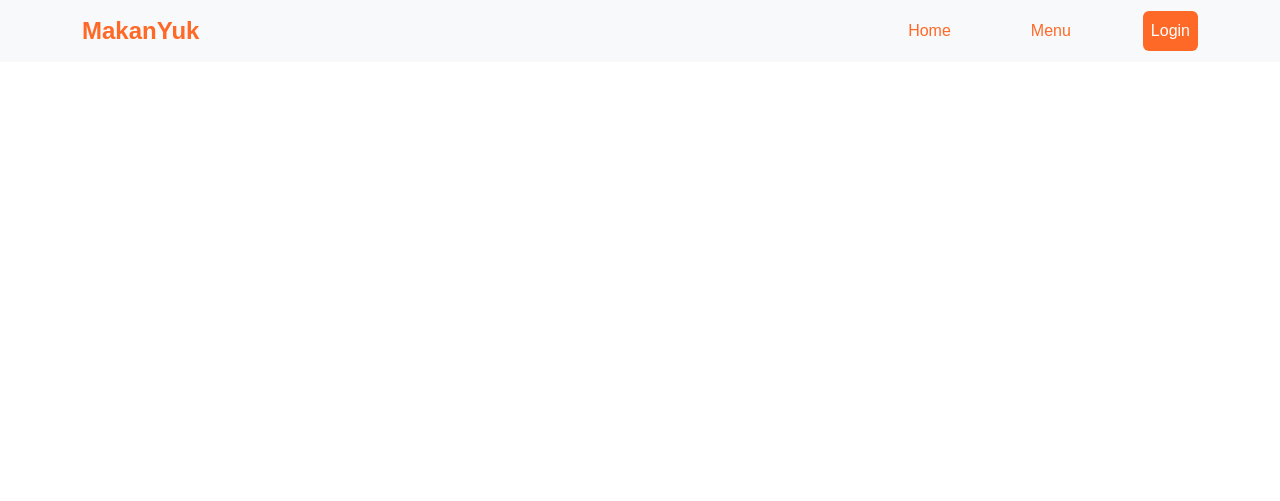
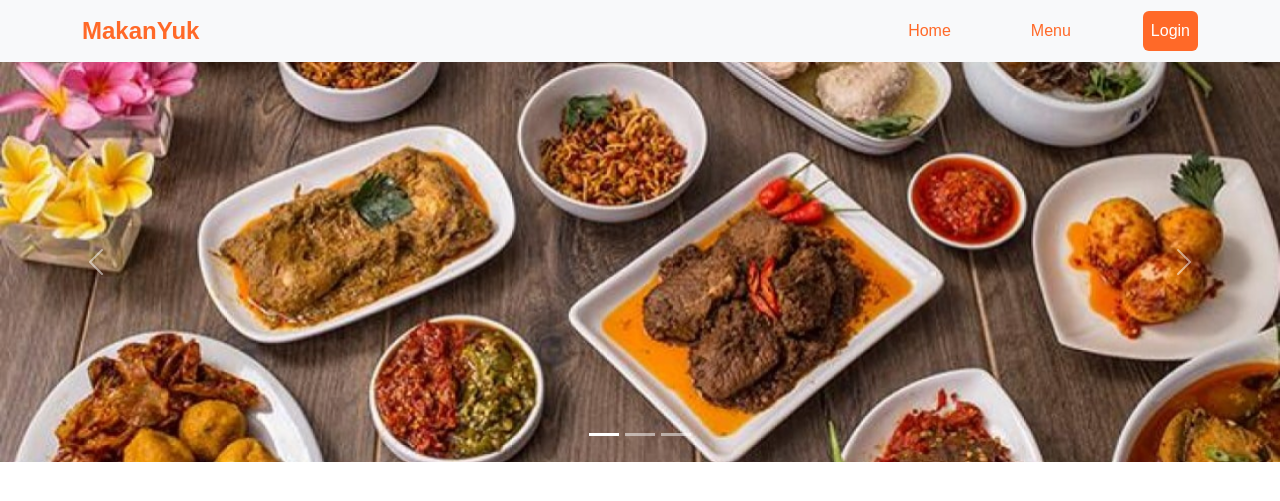
Before and after one commit to Brightlyviryaa/MakanYuk, a PHP site: page / in a window 1280 px wide. Shown: the top 501 px of the page. Run offline with PHP 8.4, Linux system fonts and the light colour scheme.

Commit message:
menambahkan image carousell

```diff
--- a/index.php
+++ b/index.php
@@ -39,6 +39,39 @@
     </div>
   </nav>
 
+  <div id="carouselExampleIndicators" class="carousel slide">
+    <div class="carousel-indicators">
+      <button type="button" data-bs-target="#carouselExampleIndicators" data-bs-slide-to="0" class="active"
+        aria-current="true" aria-label="Slide 1"></button>
+      <button type="button" data-bs-target="#carouselExampleIndicators" data-bs-slide-to="1"
+        aria-label="Slide 2"></button>
+      <button type="button" data-bs-target="#carouselExampleIndicators" data-bs-slide-to="2"
+        aria-label="Slide 3"></button>
+    </div>
+    <div class="carousel-inner">
+      <div class="carousel-item active">
+        <img src="./images/food1.png" class="d-block w-100" style="height: 50vh; object-fit: cover;" alt="...">
+      </div>
+      <div class="carousel-item">
+        <img src="./images/food2.jpeg" class="d-block w-100" style="height: 50vh; object-fit: cover;" alt="...">
+      </div>
+      <div class="carousel-item">
+        <img src="./images/food3.jpeg" class="d-block w-100" style="height: 50vh; object-fit: cover;" alt="...">
+      </div>
+    </div>
+    <button class="carousel-control-prev" type="button" data-bs-target="#carouselExampleIndicators"
+      data-bs-slide="prev">
+      <span class="carousel-control-prev-icon" aria-hidden="true"></span>
+      <span class="visually-hidden">Previous</span>
+    </button>
+    <button class="carousel-control-next" type="button" data-bs-target="#carouselExampleIndicators"
+      data-bs-slide="next">
+      <span class="carousel-control-next-icon" aria-hidden="true"></span>
+      <span class="visually-hidden">Next</span>
+    </button>
+  </div>
+
+
   <script src="https://cdn.jsdelivr.net/npm/bootstrap@5.3.2/dist/js/bootstrap.bundle.min.js"
     integrity="sha384-C6RzsynM9kWDrMNeT87bh95OGNyZPhcTNXj1NW7RuBCsyN/o0jlpcV8Qyq46cDfL"
     crossorigin="anonymous"></script>
```
Also changed, not shown: Images/food1.png (added), Images/food2.jpeg (added), Images/food3.jpeg (added), README.md (added).
